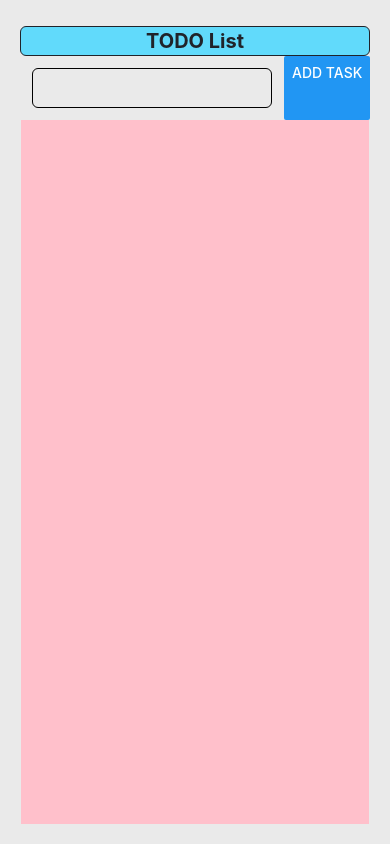
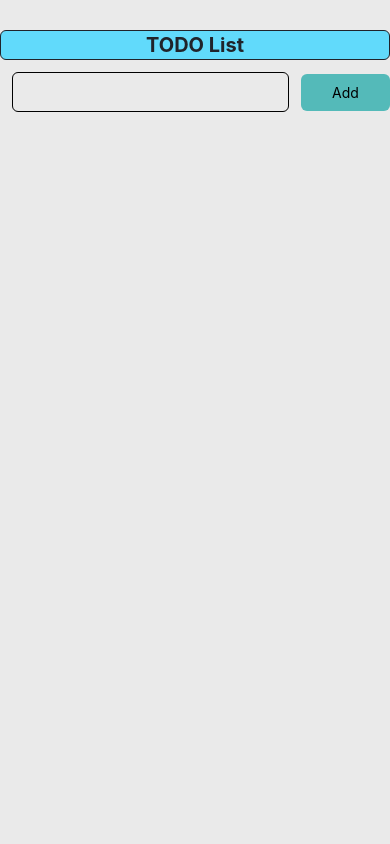
Before and after one commit to akashBhaumik/todo-list-using-react-native, a React Native app: screen / in a window 390 px wide. Built offline with nearby package versions, Linux system fonts and the light colour scheme.

Commit message:
alignment done

```diff
--- a/App.js
+++ b/App.js
@@ -1,15 +1,15 @@
 import React from "react";
-import { StyleSheet, Text, View, Button, TextInput, ScrollView } from "react-native";
+import { StyleSheet, Text, View, Button, TextInput, ScrollView, TouchableOpacity , SafeAreaView } from "react-native";
 import { useState } from "react"
 
 const App = () => {
   const [task, add_task] = useState([])
   const [text, onChangeText] = useState("")
-  const [edit , setEdit] = useState(true)
-  const [editIndex , setEditIndex] = useState()
+  const [edit, setEdit] = useState(true)
+  const [editIndex, setEditIndex] = useState()
 
   return (
-    <View style={styles.container}>
+    <SafeAreaView style={styles.container}>
       <Text style={styles.title}>TODO List</Text>
       {/* <View style={styles.fixToText}>
 
@@ -20,44 +20,56 @@ const App = () => {
         /> */}
       {edit ?
         <View style={styles.fixToText}>
+          <View
+            style={styles.textInput}
+          >
 
             <TextInput
               style={styles.input}
               onChangeText={onChangeText}
               value={text}
             />
-        <Button
-          title="Add Task"
+          </View>
+          {/* <View style={styles.button}> */}
+          <TouchableOpacity
+            style={styles.addButton}
 
-        style={styles.button}
             onPress={() => {
               console.log("press button", add_task)
               add_task([...task, text])
               onChangeText("")
-        }}
-        />
+            }} >
+            <Text>Add</Text>
+          </TouchableOpacity>
+
+
         </View>
+        // </View>
         :
         <View style={styles.fixToText}>
+          <View
+            style={styles.textInput}
+          >
             <TextInput
               style={styles.input}
               onChangeText={onChangeText}
               value={text}
               placeholder={task[editIndex]}
             />
-        <Button
-          title="edit Task"
-
-        style={styles.button}
+          </View>
+          <TouchableOpacity
+            style={styles.editButton}
             onPress={() => {
-          console.log("press edit button",editIndex)
+              console.log("press edit button", editIndex)
               const editItem = [...task]
               editItem[editIndex] = text
               add_task(editItem)
               onChangeText("")
               setEdit(true)
-        }}
-        />
+            }}>
+            <Text>Edit</Text>
+          </TouchableOpacity>
+
         </View>
       }
       {/* </View> */}
@@ -68,18 +80,19 @@ const App = () => {
             <View style={styles.fixToText} key={taskInd}>
 
               <Text style={styles.task}> {taskInd + 1}. {task_itam}</Text>
-              <Button
-                title="edit"
+              <TouchableOpacity
+            style={styles.editTask}
                 // style={styles.button}
                 onPress={() => {
                   console.log("edit button")
                   setEdit(false)
                   setEditIndex(taskInd)
                 }}
-              />
-              <Button
-                title="delete"
-                color="red"
+              >
+                <Text>Edit</Text>
+              </TouchableOpacity>
+              <TouchableOpacity
+            style={styles.deleteTask}
                 // style={styles.button}
                 onPress={() => {
                   console.log("delete button", taskInd)
@@ -88,14 +101,16 @@ const App = () => {
                   add_task(filter_data)
 
                 }}
-              />
+              >
+                <Text>Delete</Text>
+              </TouchableOpacity>
             </View>
 
           )
         })}
       </ScrollView>
 
-    </View>
+    </SafeAreaView>
   )
 };
 
@@ -106,7 +121,7 @@ const styles = StyleSheet.create({
     backgroundColor: "#eaeaea"
   },
   title: {
-    marginTop: 6,
+    marginTop: 30,
     paddingVertical: 2,
     borderWidth: 1,
     borderColor: "#20232a",
@@ -117,35 +132,70 @@ const styles = StyleSheet.create({
     fontSize: 20,
     fontWeight: "bold"
   },
+  textInput: {
+    height: 40,
+    flex: 4,
+    margin: 12,
+  },
   input: {
-    height: 40,
-    margin: 12,
+    height: "100%",
+    // margin: 12,
     borderWidth: 1,
     padding: 10,
     borderRadius: 6,
-    width: 270,
+    // width: 270,
   },
-  button: {
-    height: 40,
-    margin: 12,
-    borderWidth: 1,
+  addButton: {
+    flex: 1,
+    alignItems: "center",
+    backgroundColor: "#54BAB9",
     padding: 10,
+    fontSize: 20,
     borderRadius: 6,
-    width: 270,
+  },
+  editButton: {
+    flex: 1,
+    alignItems: "center",
+    backgroundColor: "#FFBC80",
+    padding: 10,
+    fontSize: 20,
+    borderRadius: 6,
+  },
+  editTask : {
+    flex: 0.5,
+    alignItems: "center",
+    backgroundColor: "#8BDB81",
+    padding: 9,
+    fontSize: 20,
+    borderRadius: 6,
+    marginLeft : 2,
+    marginTop : 9
+  },
+  deleteTask : {
+    flex: 0.5,
+    alignItems: "center",
+    backgroundColor: "#FC4F4F",
+    padding: 9,
+    fontSize: 20,
+    borderRadius: 6,
+    marginLeft : 2,
+    marginTop : 9
+
+
   },
   fixToText: {
     flexDirection: 'row',
-    justifyContent: 'space-between',
+    alignItems: "center"
   },
   scrollView: {
-    backgroundColor: 'pink',
+    // backgroundColor: 'pink',
     marginHorizontal: 1,
   },
 
   task: {
-    marginTop: 6,
-    paddingVertical: 2,
-    borderWidth: 1,
+    marginTop: 9,
+    paddingVertical: 5,
+    // borderWidth: 1,
     borderColor: "#20232a",
     borderRadius: 6,
     backgroundColor: "#61dafb",
@@ -153,7 +203,7 @@ const styles = StyleSheet.create({
     textAlign: "center",
     fontSize: 20,
     fontWeight: "bold",
-    width: 250,
+    flex: 3,
   }
 });
 
```
Lines whose indentation alone changed are shown as unchanged.
